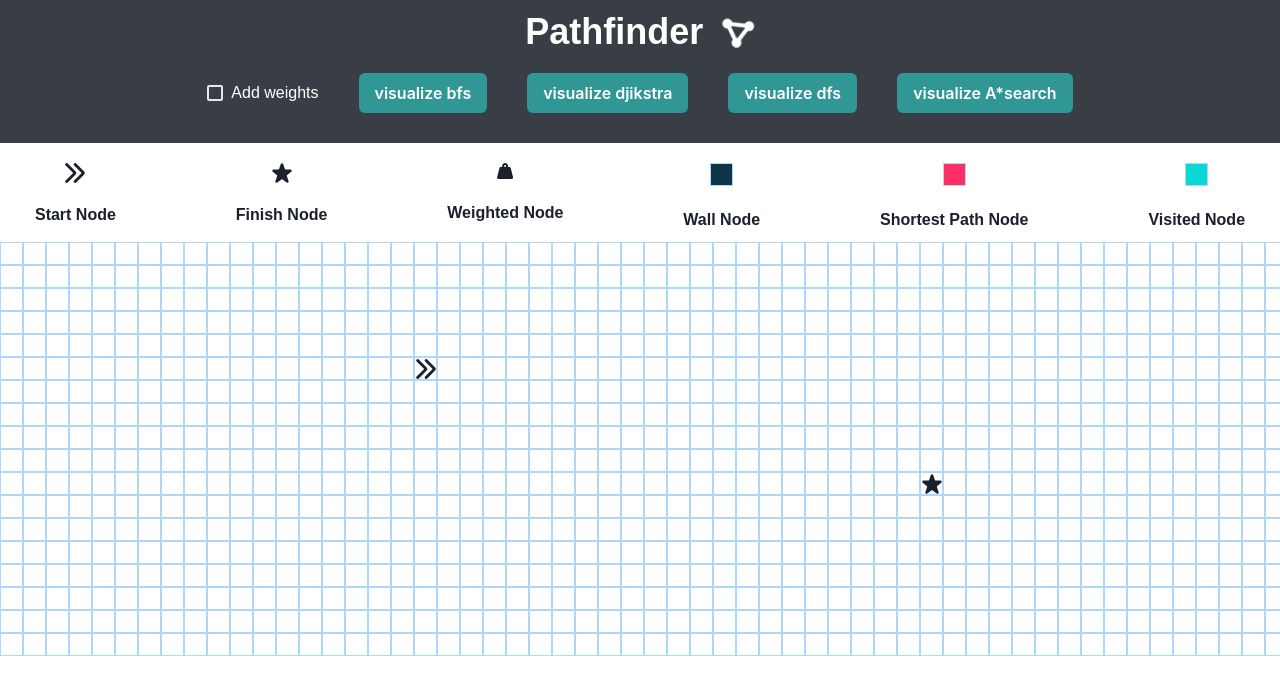
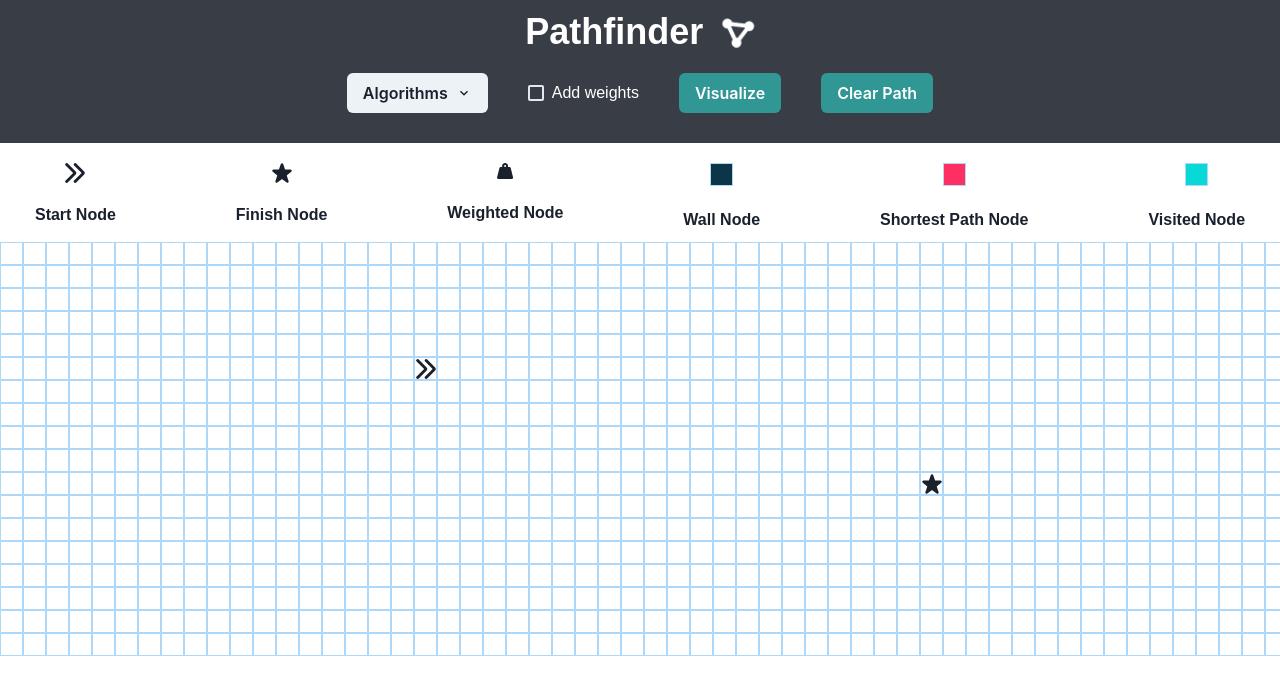
Before and after one commit to suvankit99/Pathfinder, a React (Create React App) app: page / in a window 1280 px wide. Shown: the top 694 px of the page. Built offline with nearby package versions, Linux system fonts and the light colour scheme.

Commit message:
Project Complete

```diff
--- a/src/algorithms/Astar.js
+++ b/src/algorithms/Astar.js
@@ -44,9 +44,7 @@ const g = (node) => {
 const heuristic = (node , endNode) => {
     const deltaX = Math.abs(node.row - endNode.row) ;
     const deltaY = Math.abs(node.col - endNode.col) ;
-    const euclideanDistance = Math.sqrt(deltaX ** 2 + deltaY ** 2) ;
-    const value = 14 * Math.max(deltaX , deltaY) + 10 * Math.min(deltaY) ;
-    const manHattanDistance = deltaX + deltaY ;
+    const manHattanDistance = node.weight * (deltaX + deltaY);
     return manHattanDistance ;
 };
 
--- a/src/components/pathFindingVisualizer/pathFindingVisualizer.js
+++ b/src/components/pathFindingVisualizer/pathFindingVisualizer.js
@@ -1,7 +1,17 @@
 import React, { useEffect } from "react";
 import Node from "../Node/Node";
 import { useState } from "react";
-import { Box, Center, Checkbox, Heading, Text } from "@chakra-ui/react";
+import {
+  Box,
+  Center,
+  Checkbox,
+  Heading,
+  Menu,
+  MenuButton,
+  MenuItem,
+  MenuList,
+  Text,
+} from "@chakra-ui/react";
 import { Button, ButtonGroup } from "@chakra-ui/react";
 import { bfs } from "../../algorithms/BFS";
 import { getGrid } from "../utility/getGrid";
@@ -13,8 +23,9 @@ import {
   faCircleNodes,
 } from "@fortawesome/free-solid-svg-icons";
 import { dfs } from "../../algorithms/DFS";
-import { useToast } from '@chakra-ui/react'
+import { useToast } from "@chakra-ui/react";
 import Astar from "../../algorithms/Astar";
+import { ChevronDownIcon } from "@chakra-ui/icons";
 
 const rows = 18;
 const cols = 60;
@@ -30,9 +41,10 @@ const PathFindingVisualizer = () => {
   const [reset, setReset] = useState(false);
   const [isDragStart, setIsDragStart] = useState(false);
   const [addWeights, setAddWeights] = useState(false);
-  const [algorithm, setalgorithm] = useState("bfs");
+  const [algorithm, setalgorithm] = useState("");
   const [isDragEnd, setisDragEnd] = useState(false);
-  const toast = useToast()
+  const [visualizeButtonText, setvisualizeButtonText] = useState("Visualize");
+  const toast = useToast();
 
   const animateAlgorithm = (visitedNodes) => {
     for (let i = 0; i < visitedNodes.length; i++) {
@@ -45,16 +57,7 @@ const PathFindingVisualizer = () => {
       }, 10 * (i + 1));
     }
   };
-  const getShortestPath = (endNode) => {
-    let path = [];
-    let node = endNode;
-    while (node.parentNode !== node) {
-      path.push(node);
-      node = node.parentNode;
-    }
-    path.push(node);
-    return path.reverse();
-  };
+
   const animateShortestPath = (path, initialTime) => {
     for (let i = 0; i < path.length; i++) {
       setTimeout(() => {
@@ -72,102 +75,132 @@ const PathFindingVisualizer = () => {
   };
   const visualizeDjikstra = (grid, startNode, endNode, rows, cols) => {
     setIsAnimating(true);
-    const {visitedNodes , reachedGoal} = djikstra(grid, startNode, endNode, rows, cols);
+    const { visitedNodes, reachedGoal } = djikstra(
+      grid,
+      startNode,
+      endNode,
+      rows,
+      cols
+    );
     animateAlgorithm(visitedNodes);
-    if(reachedGoal){
+    if (reachedGoal) {
       const shortestPath = getShortestPath(endNode);
       animateShortestPath(shortestPath, visitedNodes.length * 10 + 100);
-    }
-    else{
+    } else {
       setTimeout(() => {
         toast({
-          title: 'There is no path to reach finish node',
+          title: "There is no path to reach finish node",
           duration: 2500,
-          status:"info" ,
+          status: "info",
           isClosable: true,
-        })
+        });
       }, visitedNodes.length * 10 + 100);
     }
-
   };
   const visualizeBfs = (grid, startNode, endNode, rows, cols) => {
     setIsAnimating(true);
-    const { visitedNodes , reachedGoal } = bfs(grid, startNode, endNode, rows, cols);
+    const { visitedNodes, reachedGoal } = bfs(
+      grid,
+      startNode,
+      endNode,
+      rows,
+      cols
+    );
     animateAlgorithm(visitedNodes);
-    if(reachedGoal){
+    if (reachedGoal) {
       const shortestPath = getShortestPath(endNode);
       animateShortestPath(shortestPath, visitedNodes.length * 10 + 100);
-    }
-    else{
+    } else {
       setTimeout(() => {
         toast({
-          title: 'There is no path to reach finish node',
+          title: "There is no path to reach finish node",
           duration: 2500,
-          status:"info" ,
+          status: "info",
           isClosable: true,
-        })
+        });
       }, visitedNodes.length * 10 + 100);
-
     }
   };
   const visualizeDfs = (grid, startNode, endNode, rows, cols) => {
     setIsAnimating(true);
-    let visitedNodes = [] ;
+    let visitedNodes = [];
     // set parent of startnode to be himself
-    startNode.parentNode = startNode ;
-    const reachedGoal = dfs(startNode , grid , endNode , rows, cols , visitedNodes) ;
+    startNode.parentNode = startNode;
+    const reachedGoal = dfs(startNode, grid, endNode, rows, cols, visitedNodes);
     animateAlgorithm(visitedNodes);
-    if(reachedGoal){
+    if (reachedGoal) {
       const shortestPath = getShortestPath(endNode);
       animateShortestPath(shortestPath, visitedNodes.length * 10 + 100);
-    }else{
+    } else {
       setTimeout(() => {
         toast({
-          title: 'There is no path to reach finish node',
+          title: "There is no path to reach finish node",
           duration: 2500,
-          status:"info" ,
+          status: "info",
           isClosable: true,
-        })
+        });
       }, visitedNodes.length * 10 + 100);
     }
-  }
-const visualizeAstar = (grid, startNode, endNode, rows, cols) => {
-  setIsAnimating(true);
-    const {visitedNodes , reachedGoal} = Astar(grid, startNode, endNode, rows, cols);
+  };
+  const visualizeAstar = (grid, startNode, endNode, rows, cols) => {
+    setIsAnimating(true);
+    const { visitedNodes, reachedGoal } = Astar(
+      grid,
+      startNode,
+      endNode,
+      rows,
+      cols
+    );
     animateAlgorithm(visitedNodes);
-    if(reachedGoal){
+    if (reachedGoal) {
       const shortestPath = getShortestPath(endNode);
       animateShortestPath(shortestPath, visitedNodes.length * 10 + 100);
-    }
-    else{
+    } else {
       setTimeout(() => {
         toast({
-          title: 'There is no path to reach finish node',
+          title: "There is no path to reach finish node",
           duration: 2500,
-          status:"info" ,
+          status: "info",
           isClosable: true,
-        })
+        });
       }, visitedNodes.length * 10 + 100);
     }
-
-}
-
+  };
+  const getShortestPath = (endNode) => {
+    let path = [];
+    let node = endNode;
+    while (node.parentNode !== node) {
+      path.push(node);
+      node = node.parentNode;
+    }
+    path.push(node);
+    return path.reverse();
+  };
   const getNewGridWithWallToggled = (grid, row, col) => {
     const newGrid = grid.slice();
     const node = grid[row][col];
     if (isDragStart) {
       setstartRow(row);
       setstartCol(col);
-      return grid ;
+      return grid;
     } else if (isDragEnd) {
       setendRow(row);
       setendCol(col);
     }
     if (isDragStart || isDragEnd) return grid;
     // add weights
-    else if (addWeights && node.weight === 1 && !(row === startRow && col === startCol) && !(row === endRow && col === endCol)) {
+    else if (
+      addWeights &&
+      node.weight === 1 &&
+      !(row === startRow && col === startCol) &&
+      !(row === endRow && col === endCol)
+    ) {
       node.weight = 5;
-    } else if (node.weight === 1 && !(row === startRow && col === startCol) && !(row === endRow && col === endCol)) {
+    } else if (
+      node.weight === 1 &&
+      !(row === startRow && col === startCol) &&
+      !(row === endRow && col === endCol)
+    ) {
       node.isWall = true;
     }
 
@@ -177,7 +210,7 @@ const visualizeAstar = (grid, startNode, endNode, rows, cols) => {
   const handleMouseDown = (row, col) => {
     if (isAnimating) return;
     if (row === startRow && col === startCol) {
-      setIsDragStart( true );
+      setIsDragStart(true);
     } else if (row === endRow && col === endCol) {
       setisDragEnd(true);
     }
@@ -211,10 +244,48 @@ const visualizeAstar = (grid, startNode, endNode, rows, cols) => {
     setAddWeights(!addWeights);
   };
 
-  const handleClick = (row , col) => {
+  const handleClick = (row, col) => {
     // handleMouseDown(row , col) ;
     // handleMouseUp(row , col) ;
-  }
+  };
+
+  const selectAlgorithm = () => {
+    if (algorithm === "BFS") {
+      visualizeBfs(
+        grid,
+        grid[startRow][startCol],
+        grid[endRow][endCol],
+        rows,
+        cols
+      );
+    } else if (algorithm === "DFS") {
+      visualizeDfs(
+        grid,
+        grid[startRow][startCol],
+        grid[endRow][endCol],
+        rows,
+        cols
+      );
+    } else if (algorithm === "Djikstra") {
+      visualizeDjikstra(
+        grid,
+        grid[startRow][startCol],
+        grid[endRow][endCol],
+        rows,
+        cols
+      );
+    } else if (algorithm === "A* search") {
+      visualizeAstar(
+        grid,
+        grid[startRow][startCol],
+        grid[endRow][endCol],
+        rows,
+        cols
+      );
+    } else {
+      setvisualizeButtonText("Pick an algorithm !");
+    }
+  };
   useEffect(() => {
     setGrid(getGrid(rows, cols));
   }, [reset]);
@@ -243,11 +314,62 @@ const visualizeAstar = (grid, startNode, endNode, rows, cols) => {
           <FontAwesomeIcon icon={faCircleNodes} spin size="sm" />
         </Heading>
         <Box display={"flex"} justifyContent={"center"} gap={"40px"}>
+          <Menu>
+            <MenuButton
+              marginTop={"20px"}
+              marginBottom={"30px"}
+              as={Button}
+              rightIcon={<ChevronDownIcon />}
+            >
+              Algorithms
+            </MenuButton>
+            <MenuList>
+              <MenuItem
+                as={Button}
+                onClick={() => {
+                  setReset(!reset);
+                  setalgorithm("A* search");
+                  setvisualizeButtonText("Visualize A* search");
+                }}
+              >
+                A* search
+              </MenuItem>
+              <MenuItem
+                as={Button}
+                onClick={() => {
+                  setReset(!reset);
+                  setalgorithm("Djikstra");
+                  setvisualizeButtonText("Visualize Djikstra");
+                }}
+              >
+                Djikstra
+              </MenuItem>
+              <MenuItem
+                as={Button}
+                onClick={() => {
+                  setReset(!reset);
+                  setalgorithm("BFS");
+                  setvisualizeButtonText("Visualize BFS");
+                }}
+              >
+                <div>Breadth First Search</div>
+              </MenuItem>
+              <MenuItem
+                as={Button}
+                onClick={() => {
+                  setReset(!reset);
+                  setalgorithm("DFS");
+                  setvisualizeButtonText("Visualize DFS");
+                }}
+              >
+                <div>Depth First Search</div>
+              </MenuItem>
+            </MenuList>
+          </Menu>
           <Checkbox
             marginTop={"20px"}
             marginBottom={"30px"}
             onChange={handleAddWeights}
-            // isDisabled={algorithm !== "djikstra"}
           >
             <Text
               fontFamily={"sans-serif"}
@@ -262,68 +384,23 @@ const visualizeAstar = (grid, startNode, endNode, rows, cols) => {
             marginBottom={"30px"}
             colorScheme="teal"
             onClick={() => {
-              visualizeBfs(
-                grid,
-                grid[startRow][startCol],
-                grid[endRow][endCol],
-                rows,
-                cols
-              );
+              selectAlgorithm();
             }}
           >
             {" "}
-            visualize bfs
+            {visualizeButtonText}
           </Button>
+
           <Button
             marginTop={"20px"}
             marginBottom={"30px"}
             colorScheme="teal"
             onClick={() => {
-              visualizeDjikstra(
-                grid,
-                grid[startRow][startCol],
-                grid[endRow][endCol],
-                rows,
-                cols
-              );
+              setReset(!reset);
             }}
           >
             {" "}
-            visualize djikstra
-          </Button>
-          <Button
-            marginTop={"20px"}
-            marginBottom={"30px"}
-            colorScheme="teal"
-            onClick={() => {
-              visualizeDfs(
-                grid,
-                grid[startRow][startCol],
-                grid[endRow][endCol],
-                rows,
-                cols
-              );
-            }}
-          >
-            {" "}
-            visualize dfs
-          </Button>
-          <Button
-            marginTop={"20px"}
-            marginBottom={"30px"}
-            colorScheme="teal"
-            onClick={() => {
-              visualizeAstar(
-                grid,
-                grid[startRow][startCol],
-                grid[endRow][endCol],
-                rows,
-                cols
-              );
-            }}
-          >
-            {" "}
-            visualize A*search
+            Clear Path
           </Button>
         </Box>
       </Box>
@@ -360,7 +437,7 @@ const visualizeAstar = (grid, startNode, endNode, rows, cols) => {
                     handleMouseDown={handleMouseDown}
                     handleMouseEnter={handleMouseEnter}
                     handleMouseUp={handleMouseUp}
-                    handleClick = {handleClick}
+                    handleClick={handleClick}
                   ></Node>
                 );
               })}
```
